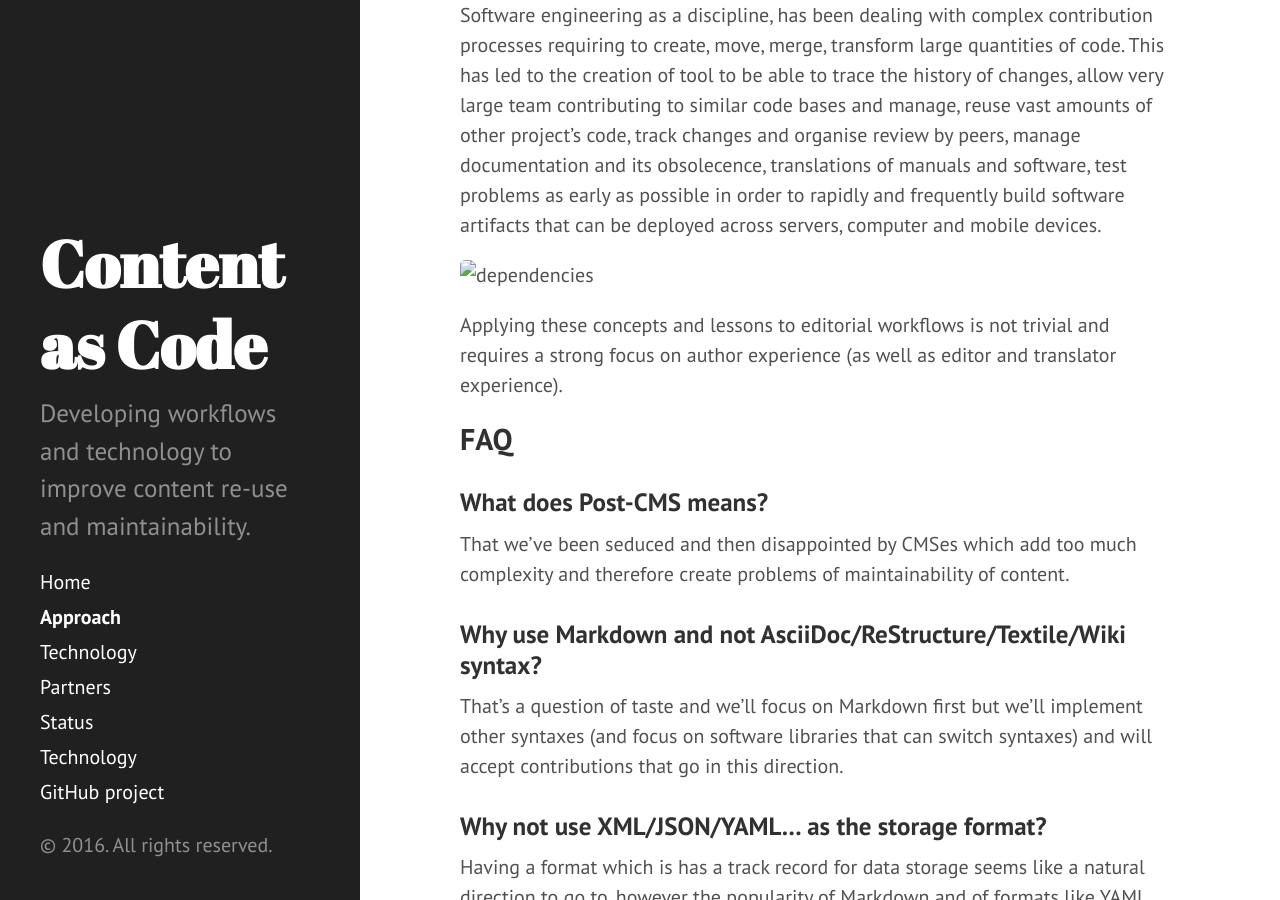
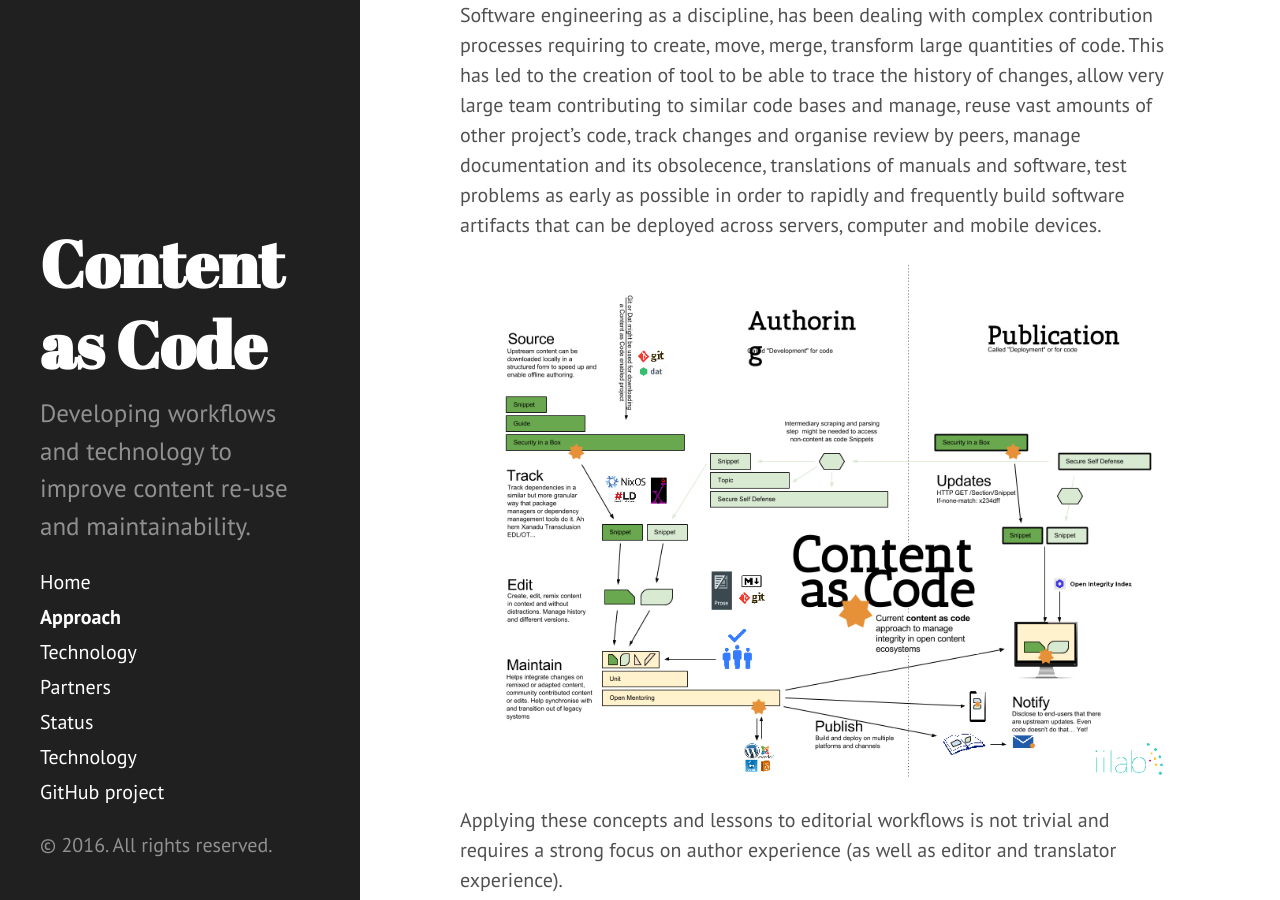
Before and after one commit to iilab/contentascode, a Jekyll site: the page built from approach.md, in a window 1280 px wide and 900 px high, scrolled down 2558 px. Built offline with Jekyll 4.4.1, drawn with Linux system fonts in a browser that asks for light colours.

Commit message:
Fixed image link.

```diff
--- a/approach.md
+++ b/approach.md
@@ -55,7 +55,7 @@ There is a problem with content management in a [Post-CMS](#what-does-post-cms-m
 
 Software engineering as a discipline, has been dealing with complex contribution processes requiring to create, move, merge, transform large quantities of code. This has led to the creation of tool to be able to trace the history of changes, allow very large team contributing to similar code bases and manage, reuse vast amounts of other project's code, track changes and organise review by peers, manage documentation and its obsolecence, translations of manuals and software, test problems as early as possible in order to rapidly and frequently build software artifacts that can be deployed across servers, computer and mobile devices.
 
-![dependencies](images/dependencies.png)
+![dependencies](../images/dependencies.png)
 
 Applying these concepts and lessons to editorial workflows is not trivial and requires a strong focus on author experience (as well as editor and translator experience).
 
```
